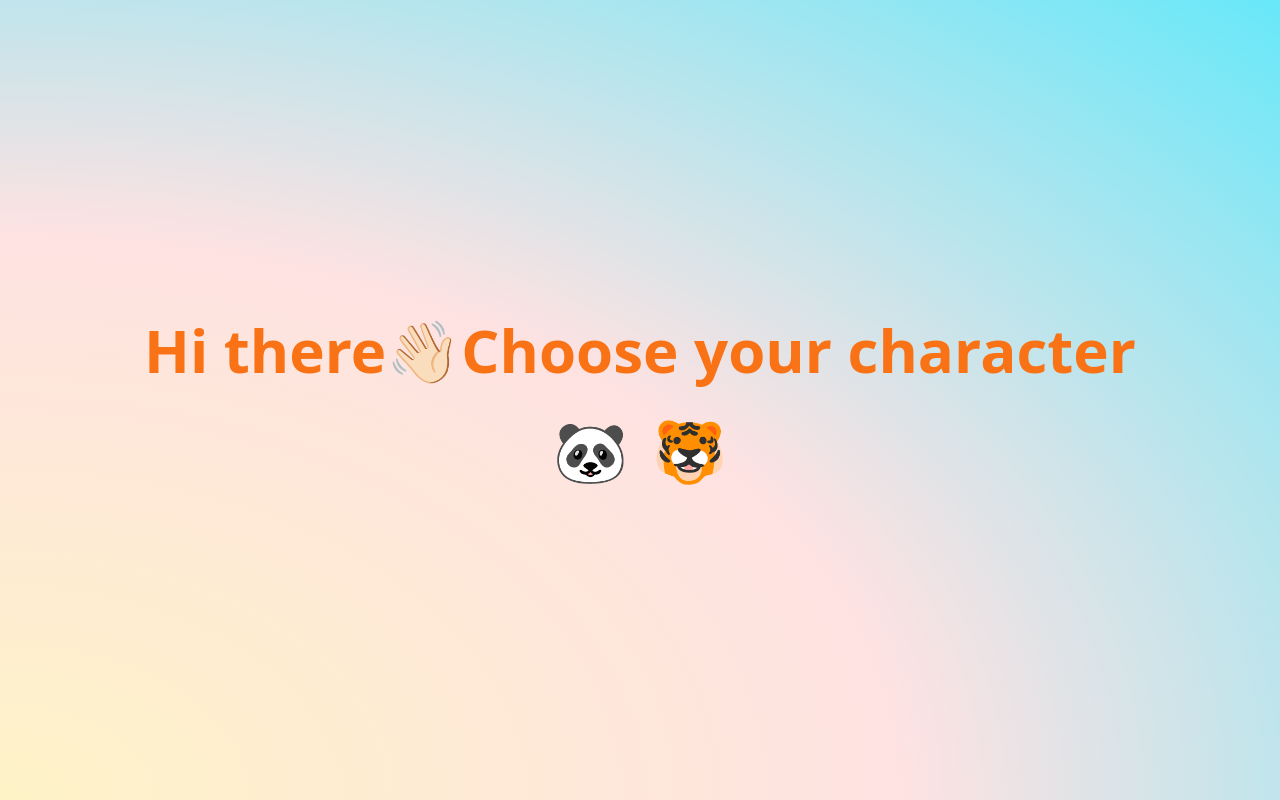
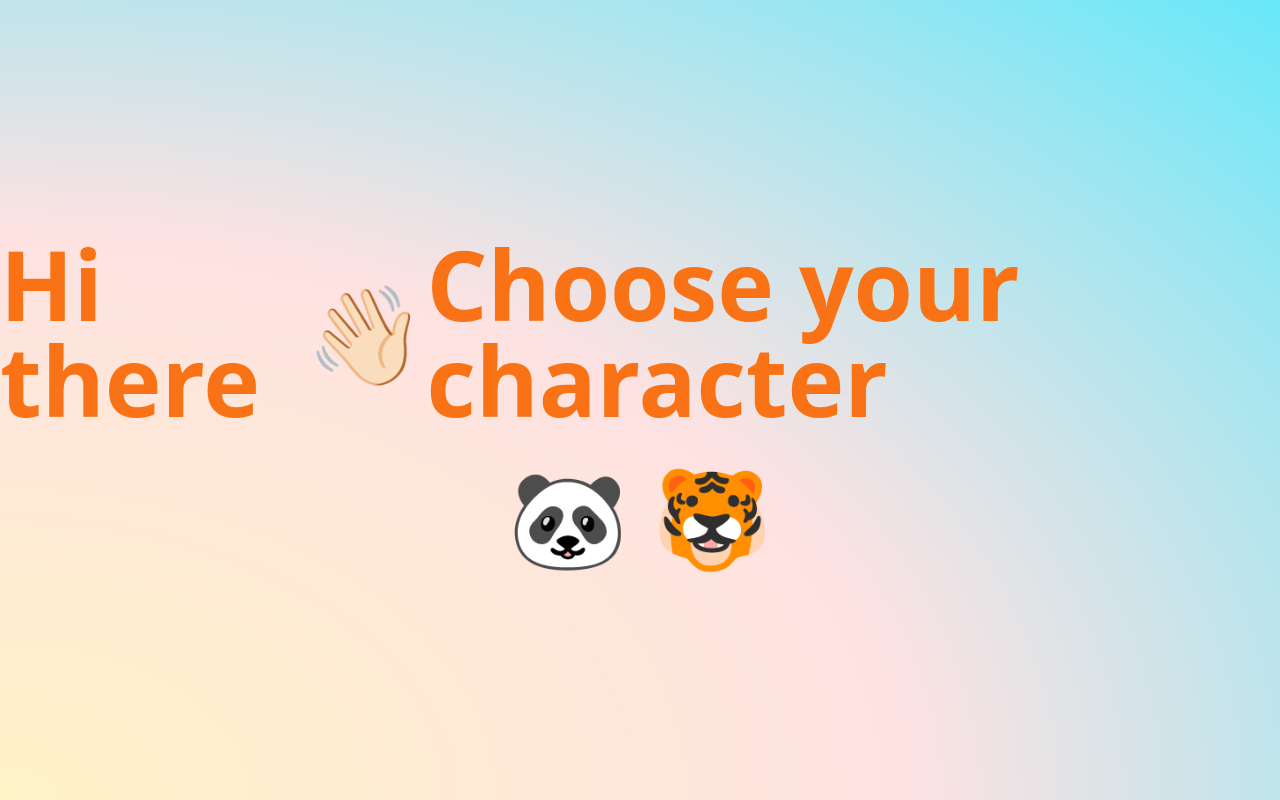
Before and after one commit to Tritintruong114/tictactoe-tailwind-UI-finish, a React (Create React App) app: page / in a window 1280 px wide. Built offline with nearby package versions, Linux system fonts and the light colour scheme.

Commit message:
finish the Media Qurey

```diff
--- a/src/components/Game.jsx
+++ b/src/components/Game.jsx
@@ -118,21 +118,21 @@ function Game() {
     <div className="md:flex  w-full h-full flex flex-col items-center justify-center gap-3 py-6">
       {!player && (
         <div className="flex md:flex flex-col justify-center items-center">
-          <h1 class="flex flex-row md:text-6xl justify-center w-full items-center font-bold text-3xl text-orange-500">
+          <h1 class="flex  flex-row md:text-8xl justify-center w-full items-center font-bold text-3xl text-orange-500">
             Hi there
             <span class="md:flex animate-[wave_3s_ease-in-out_99]  ">👋🏻</span>
             <span className="md:flex">Choose your character</span>
           </h1>
           <div className="flex flex-row items-center justify-around gap-x-6 pt-10">
             <span
-              className=" text-6xl   hover:scale-150 transition ease-in-out cursor-pointer "
+              className=" text-6xl md:text-8xl  hover:scale-150 transition ease-in-out cursor-pointer "
               onClick={chosePlayerPanda}
             >
               🐼
             </span>
 
             <span
-              className="text-6xl   hover:scale-150 transition ease-in-out cursor-pointer"
+              className="text-6xl md:text-8xl    hover:scale-150 transition ease-in-out cursor-pointer"
               onClick={chosePlayerTiger}
             >
               🐯
@@ -143,7 +143,7 @@ function Game() {
 
       {winner && (
         <div className="md:flex rounded-xl w-5/12 h-full bg-gradient-to-br  from-red-300 to-orange-200 flex flex-col justify-center items-center gap-6">
-          <span className="md:flex text-yellow-200 mt-6 text-2xl font-bold absolute top-0 flex flex-row justify-center items-center ">
+          <span className="md:flex md:text-6xl text-yellow-200  text-2xl font-bold absolute top-0 md:pt-9 pt-3 flex flex-row justify-center items-center ">
             Winner is
             <span className="animate-[wave_3s_ease-in-out_99] ">{winner}</span>
           </span>
@@ -152,7 +152,7 @@ function Game() {
       )}
       {player && !winner && (
         <div className="md:flex rounded-xl w-5/12 h-full bg-gradient-to-br  from-red-300 to-orange-200 flex flex-row justify-center items-center gap-6">
-          <span className="md:flex text-gray-100 mt-6 text-lg font-light absolute top-0 flex flex-row justify-center items-center ">
+          <span className="md:flex md:text-7xl text-gray-100 mt-6 text-lg font-light absolute top-0 flex flex-row justify-center items-center ">
             Next player is:
             <span className="animate-[wave_3s_ease-in-out_99] ">
               {xIsNext ? "🐼" : "🐯"}
@@ -163,16 +163,16 @@ function Game() {
         </div>
       )}
       {player && (
-        <div className="flex flex-row justify-between   md:flex items-center w-2/5 h-fit">
+        <div className="flex flex-row justify-between  items-center w-2/5 h-1/6">
           <button
             onClick={prevMove}
-            className="bg-gradient-to-r from-indigo-200  via-red-200 to-yellow-200 rounded hover:scale-125 hover:text-red-500 transition duration-200 md:text-sm ease-in-out text-sm font-light  flex justify-center items-center md:flex h-full w-1/4 px-3"
+            className="bg-gradient-to-r from-indigo-200  via-red-200 to-yellow-200 rounded hover:scale-125 hover:text-red-500 transition duration-200 md:text-3xl ease-in-out text-md font-light  flex justify-center items-center md:flex h-1/4 w-1/4 px-3"
           >
             Prev
           </button>
           <button
             onClick={handlRestart}
-            className="bg-gradient-to-r from-indigo-200   via-red-200 to-yellow-200 rounded hover:scale-125 hover:text-red-500 transition duration-200 md:text-xs ease-in-out text-sm font-light  flex justify-center items-center md:flex h-full w-1/4 px-3"
+            className="bg-gradient-to-r from-indigo-200   via-red-200 to-yellow-200 rounded hover:scale-125 hover:text-red-500 transition duration-200 md:text-3xl ease-in-out text-md font-light  flex justify-center items-center md:flex h-1/4 w-1/4 px-3"
           >
             Restart
           </button>
--- a/src/components/Square.jsx
+++ b/src/components/Square.jsx
@@ -5,9 +5,9 @@ function Square({ title, handleClick }) {
     <div className="h-full flex justify-center items-center md:flex w-1/4 ">
       <button
         onClick={handleClick}
-        className="bg-gradient-to-r flex justify-center items-center md:flex hover:scale-125 transition ease-in-out duration-600  from-rose-100 rounded-md to-teal-100 h-full w-full"
+        className="bg-gradient-to-r flex justify-center items-center md:flex hover:scale-125 transition ease-in-out duration-600  from-rose-100 rounded-2xl to-teal-100 h-full w-full"
       >
-        <span className="text-3xl md:flex">{title}</span>
+        <span className=" text-3xl md:text-8xl">{title}</span>
       </button>
     </div>
   );
```
